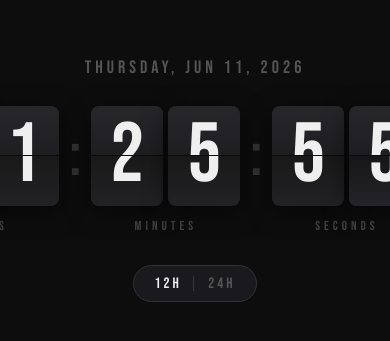
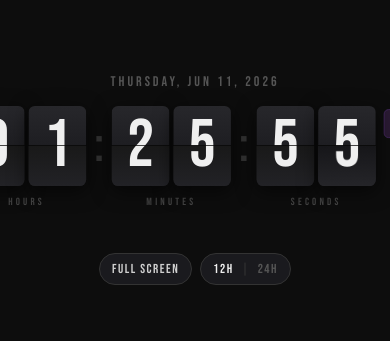
Before and after one commit to guruvayurappan-m-17444/flipper-clock, a React (Create React App) app in the folder react-app/: page / in a window 390 px wide. Shown: the part 243-584 px from the top of the page. Built offline with nearby package versions, Linux system fonts and the light colour scheme.

Commit message:
Enhance Flip Clock functionality with fullscreen toggle and UI improvements

```diff
--- a/react-app/public/index.html
+++ b/react-app/public/index.html
@@ -4,10 +4,15 @@
     <meta charset="utf-8" />
     <link rel="icon" type="image/svg+xml" href="%PUBLIC_URL%/favicon.svg" />
     <meta name="viewport" content="width=device-width, initial-scale=1" />
-    <meta name="theme-color" content="#000000" />
+    <meta name="theme-color" content="#0d0d0d" />
+    <meta name="application-name" content="Flipper Clock" />
+    <meta name="mobile-web-app-capable" content="yes" />
+    <meta name="apple-mobile-web-app-capable" content="yes" />
+    <meta name="apple-mobile-web-app-title" content="Flipper Clock" />
+    <meta name="apple-mobile-web-app-status-bar-style" content="black-translucent" />
     <meta
       name="description"
-      content="Web site created using create-react-app"
+      content="Flip clock with full-screen mode"
     />
     <link rel="apple-touch-icon" href="%PUBLIC_URL%/logo192.png" />
     <!--
--- a/react-app/src/FlipClock.css
+++ b/react-app/src/FlipClock.css
@@ -214,6 +214,31 @@
   transition: border-color 0.2s;
 }
 
+.clock-controls {
+  display: flex;
+  align-items: center;
+  justify-content: center;
+  flex-wrap: wrap;
+  gap: 12px;
+}
+
+.action-btn {
+  background: #1a1a1e;
+  border: 1px solid #333;
+  border-radius: 24px;
+  padding: 8px 16px;
+  cursor: pointer;
+  font-family: 'Bebas Neue', 'Arial Narrow', sans-serif;
+  font-size: 15px;
+  letter-spacing: 2px;
+  color: #cfcfcf;
+  transition: border-color 0.2s;
+}
+
+.action-btn:hover {
+  border-color: #777;
+}
+
 .format-toggle:hover {
   border-color: #555;
 }
@@ -225,3 +250,31 @@
 .toggle-divider {
   color: #333;
 }
+
+@media (max-width: 720px) {
+  .clock-wrapper {
+    gap: 16px;
+  }
+
+  .clock-row {
+    transform: scale(0.8);
+    transform-origin: top center;
+  }
+
+  .clock-date {
+    font-size: 14px;
+    letter-spacing: 3px;
+    text-align: center;
+  }
+
+  .clock-controls {
+    gap: 8px;
+  }
+
+  .action-btn,
+  .format-toggle {
+    font-size: 13px;
+    letter-spacing: 1.5px;
+    padding: 7px 12px;
+  }
+}
--- a/react-app/src/FlipClock.js
+++ b/react-app/src/FlipClock.js
@@ -21,10 +21,23 @@ function Separator() {
 export default function FlipClock() {
   const [now, setNow]     = useState(new Date());
   const [is24h, setIs24h] = useState(false);
+  const [isFullscreen, setIsFullscreen] = useState(Boolean(document.fullscreenElement));
 
   useEffect(() => {
     const id = setInterval(() => setNow(new Date()), 1000);
     return () => clearInterval(id);
+  }, []);
+
+  useEffect(() => {
+    const handleFullscreenChange = () => {
+      setIsFullscreen(Boolean(document.fullscreenElement));
+    };
+
+    document.addEventListener('fullscreenchange', handleFullscreenChange);
+
+    return () => {
+      document.removeEventListener('fullscreenchange', handleFullscreenChange);
+    };
   }, []);
 
   const rawHour = now.getHours();
@@ -36,6 +49,18 @@ export default function FlipClock() {
   const ss = pad(now.getSeconds());
 
   const dateStr = `${DAY_NAMES[now.getDay()]}, ${MONTH_NAMES[now.getMonth()]} ${now.getDate()}, ${now.getFullYear()}`;
+
+  const toggleFullscreen = async () => {
+    try {
+      if (document.fullscreenElement) {
+        await document.exitFullscreen();
+      } else {
+        await document.documentElement.requestFullscreen();
+      }
+    } catch (error) {
+      console.error('Fullscreen mode failed:', error);
+    }
+  };
 
   return (
     <div className="clock-wrapper">
@@ -78,6 +103,15 @@ export default function FlipClock() {
         )}
       </div>
 
+      <div className="clock-controls">
+        <button
+          className="action-btn"
+          onClick={toggleFullscreen}
+          aria-label="Toggle full screen"
+        >
+          {isFullscreen ? 'Exit Full Screen' : 'Full Screen'}
+        </button>
+
         <button
           className="format-toggle"
           onClick={() => setIs24h(v => !v)}
@@ -88,5 +122,6 @@ export default function FlipClock() {
           <span className={is24h ? 'toggle-active' : ''}>24H</span>
         </button>
       </div>
+    </div>
   );
 }
```
Also changed, not shown: react-app/public/manifest.json. Lines whose indentation alone changed are shown as unchanged.
